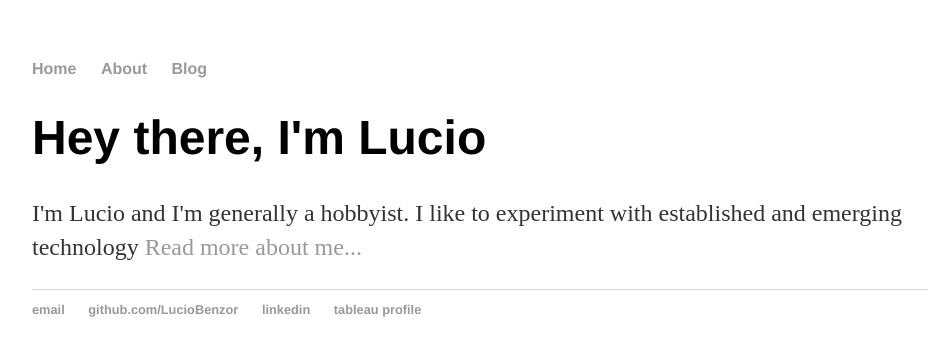
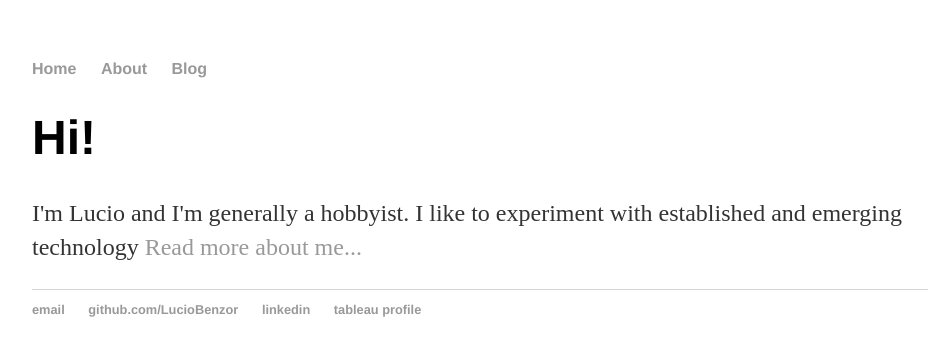
Before and after one commit to LucioBenzor/LucioBenzor.github.io, a Jekyll site: the page built from index.html, in a window 1280 px wide. Shown: the top 356 px of the page, without its empty margins (160-1093 px from the left). Built offline with Jekyll 4.4.1, drawn with Linux system fonts in a browser that asks for light colours.

Commit message:
Update index.html

```diff
--- a/index.html
+++ b/index.html
@@ -3,6 +3,6 @@ layout: default
 title: Lucio, hobbyist
 ---
 <div class="blurb">
-		<h1>Hey there, I'm Lucio</h1>
+		<h1>Hi!</h1>
 	<p>I'm Lucio and I'm generally a hobbyist. I like to experiment with established and emerging technology <a href="/about">Read more about me...</a></p>
 </div><!-- /.blurb -->
```
